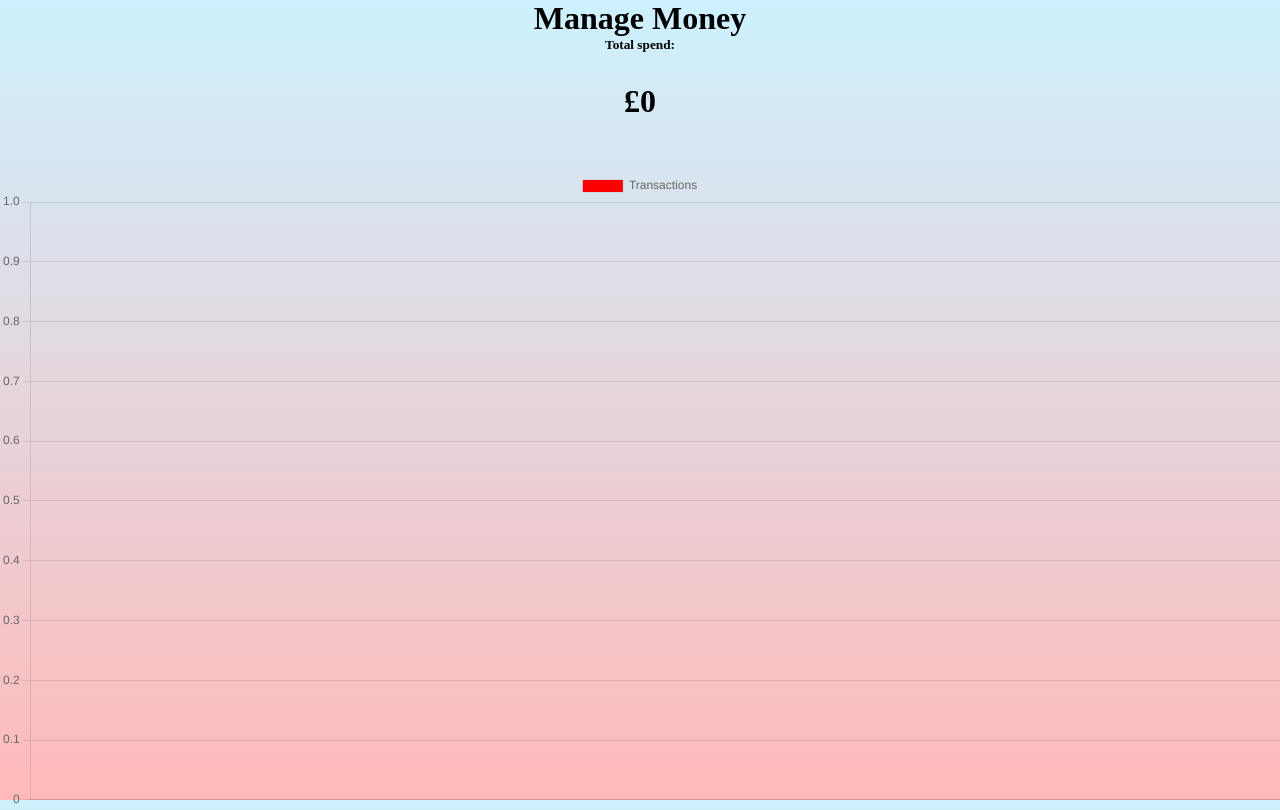
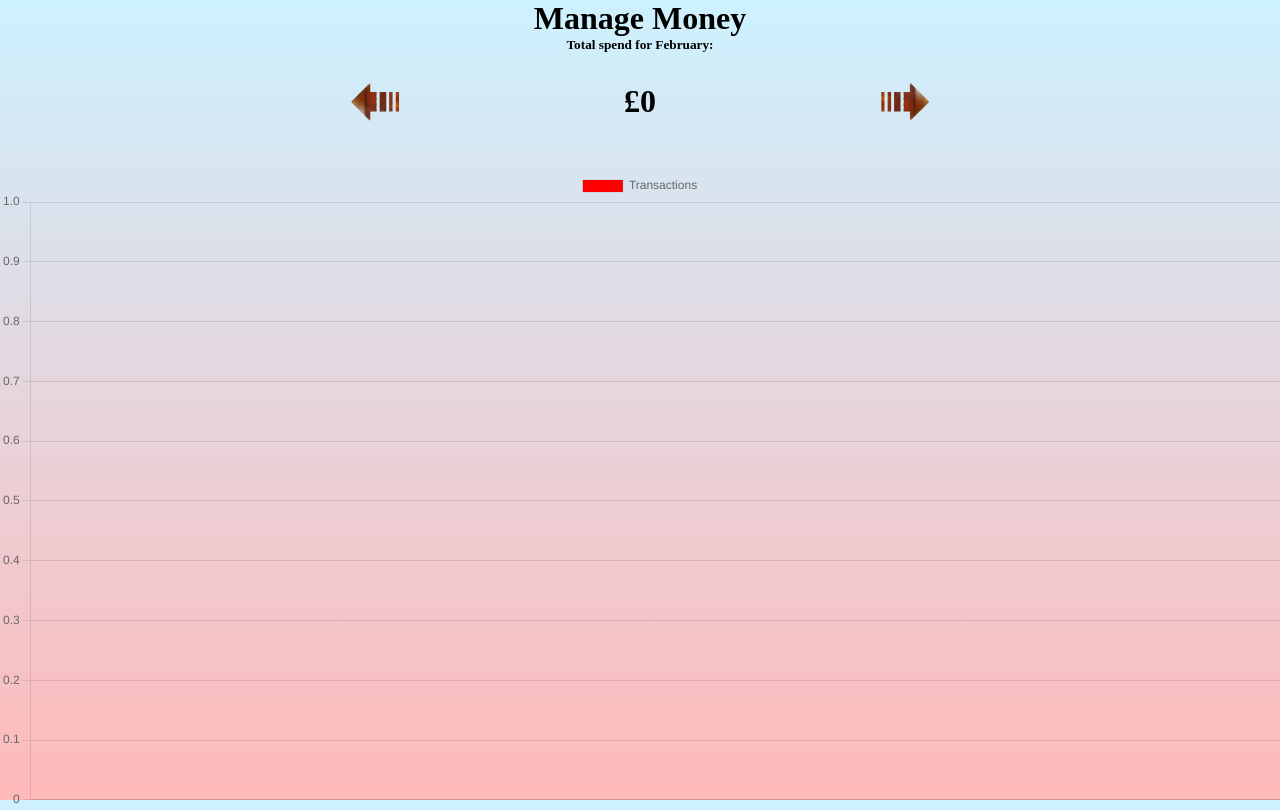
Before and after one commit to BethScarlett/ExpenseTracker, a React (Vite) app in the folder ExpenseTrackerFrontEnd/: page /home in a window 1280 px wide. Built offline with nearby package versions, Linux system fonts and the light colour scheme.

Commit message:
Added buttons to toggle between months. Selected month is now displayed on the screen.

```diff
--- a/ExpenseTrackerFrontEnd/src/Pages/HomePage/HomePage.scss
+++ b/ExpenseTrackerFrontEnd/src/Pages/HomePage/HomePage.scss
@@ -13,11 +13,23 @@ body {
   text-align: center;
 }
 
+#left-arrow {
+  max-height: 50px;
+  max-width: 50px;
+  rotate: 90deg;
+}
+
+#right-arrow {
+  max-height: 50px;
+  max-width: 50px;
+  rotate: 90deg;
+}
+
 .homepage-total {
   display: flex;
-  flex-direction: column;
+  justify-content: space-evenly;
   align-items: center;
-  width: 50vw;
+  width: 80vw;
   margin: auto;
 
   &__number {
--- a/ExpenseTrackerFrontEnd/src/Pages/HomePage/HomePage.tsx
+++ b/ExpenseTrackerFrontEnd/src/Pages/HomePage/HomePage.tsx
@@ -12,6 +12,9 @@ import {
 } from "chart.js";
 import "./HomePage.scss";
 import { useEffect, useState } from "react";
+import { handleSelectMonth } from "../../Utils/dateUtils";
+import RightArrow from "/up-arrow.png";
+import LeftArrow from "/down-arrow.png";
 
 type HomePageProps = {
   transactions: Transaction[];
@@ -29,6 +32,7 @@ ChartJS.register(
 const HomePage = ({ transactions }: HomePageProps) => {
   //TODO - Refactor code to use state to store categories and amounts, and reduce functions to one
   const [stateTransactions, setStateTransactions] = useState<Transaction[]>([]);
+  const [selectedMonth, setSelectedMonth] = useState<number>(1);
   const options = {};
 
   useEffect(() => {
@@ -86,12 +90,54 @@ const HomePage = ({ transactions }: HomePageProps) => {
     ],
   };
 
+  //TODO - Find a way to put these into one function
+
+  const handleIncrementMonth = () => {
+    if (selectedMonth > 0) {
+      console.log("Selected month index is " + (selectedMonth - 1));
+      setSelectedMonth(selectedMonth - 1);
+    }
+  };
+
+  const handleDecrementMonth = () => {
+    if (selectedMonth < 11) {
+      console.log("Selected month index is " + (selectedMonth + 1));
+      setSelectedMonth(selectedMonth + 1);
+    }
+  };
+
+  // const handleChangeMonth = () => {
+  //   if (selectedMonth > 1 && e.target == "left-arrow") {
+  //     console.log("Selected month index is " + (selectedMonth - 1));
+  //     setSelectedMonth(selectedMonth - 1);
+  //   } else if (selectedMonth < 12 && e.id == "right-arrow") {
+  //     console.log("Selected month index is " + (selectedMonth + 1));
+  //     setSelectedMonth(selectedMonth + 1);
+  //   }
+  // };
+
   return (
     <>
       <h1 className="homepage-title">Manage Money</h1>
-      <h5 className="homepage-title"> Total spend:</h5>
-      <div className="homepage-total">
-        <h1 className="homepage-total__number">£{calculateTotal()}</h1>
+      <h5 className="homepage-title">
+        Total spend for {handleSelectMonth(selectedMonth)}:
+      </h5>
+      <div>
+        <div className="homepage-total">
+          <img
+            src={LeftArrow}
+            alt="Left Arrow"
+            id="left-arrow"
+            onClick={handleIncrementMonth}
+          />
+          <h1 className="homepage-total__number">£{calculateTotal()}</h1>
+          <img
+            src={RightArrow}
+            alt="Right Arrow"
+            id="right-arrow"
+            onClick={handleDecrementMonth}
+          />
+        </div>
         <div className="homepage-total__buttons">
           {/* <button>Week</button>
           <button>Month</button> */}
--- /dev/null
+++ b/ExpenseTrackerFrontEnd/src/Utils/dateUtils.tsx
@@ -0,0 +1,18 @@
+const months: string[] = [
+  "January",
+  "February",
+  "March",
+  "April",
+  "May",
+  "June",
+  "July",
+  "August",
+  "September",
+  "October",
+  "November",
+  "December",
+];
+
+export const handleSelectMonth = (i: number) => {
+  return months[i];
+};
```
Also changed, not shown: ExpenseTrackerFrontEnd/public/down-arrow.png (added), ExpenseTrackerFrontEnd/public/up-arrow.png (added).
